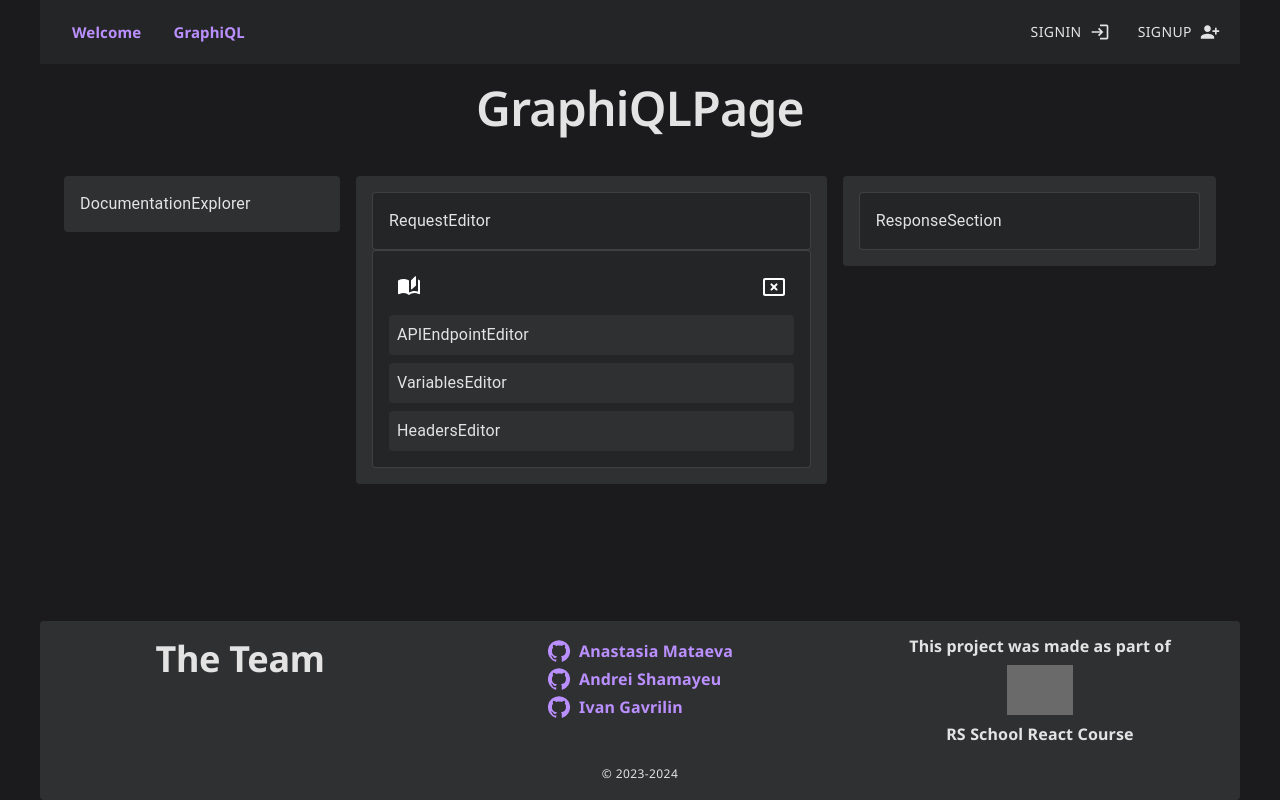
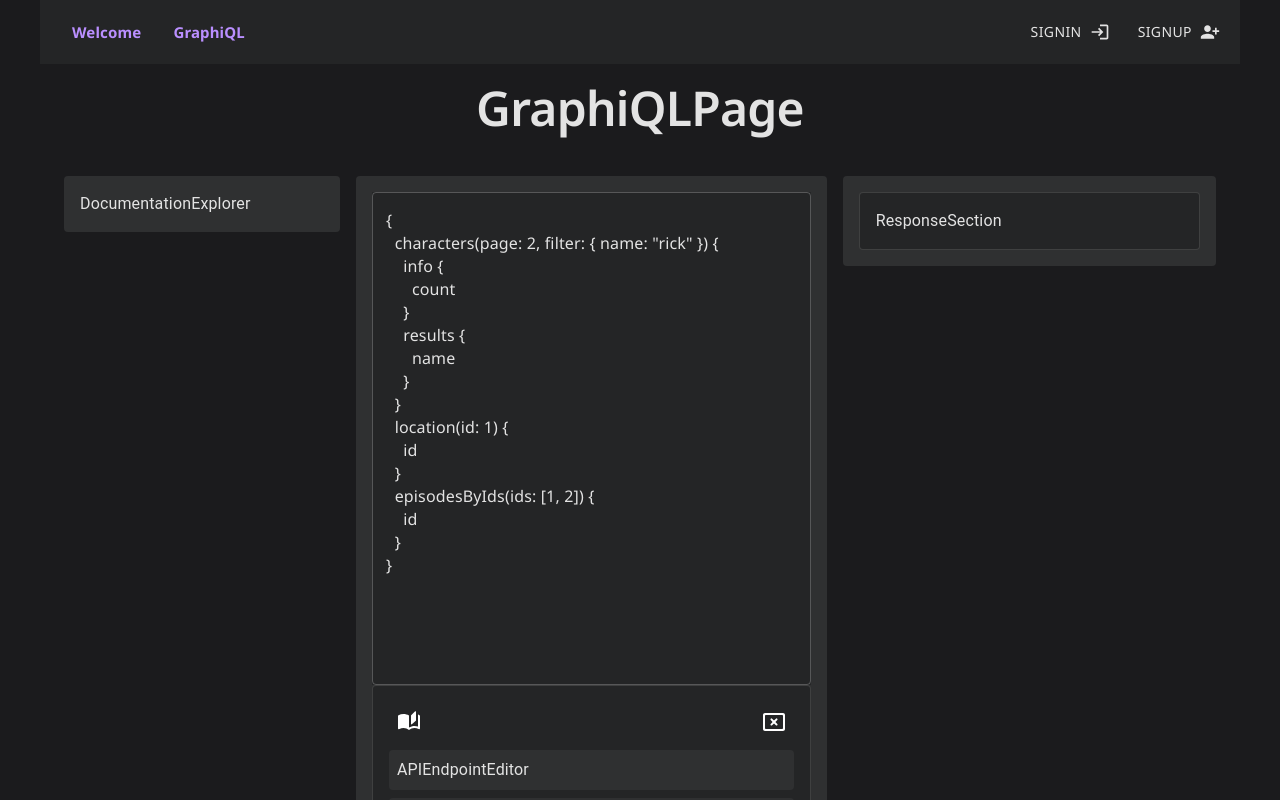
Before and after one commit to Ivan-Gav/graphiql-app, a React (Vite) app: page /graphiql in a window 1280 px wide. Shown: the top 800 px of the page. Built offline with nearby package versions, Linux system fonts and the light colour scheme; grey boxes are pictures that could not be loaded.

Commit message:
feat: add RequestEditor textfield

```diff
--- a/src/components/RequestEditor/RequestEditor.tsx
+++ b/src/components/RequestEditor/RequestEditor.tsx
@@ -1,10 +1,38 @@
 import React from 'react';
-import { Paper } from '@mui/material';
+import { TextField } from '@mui/material';
+
+const defaultString = `{
+  characters(page: 2, filter: { name: "rick" }) {
+    info {
+      count
+    }
+    results {
+      name
+    }
+  }
+  location(id: 1) {
+    id
+  }
+  episodesByIds(ids: [1, 2]) {
+    id
+  }
+}
+`;
 
 export default function RequestEditor() {
+  const handleChange = () => {
+    console.log('handleChange');
+  };
   return (
     <>
-      <Paper variant="outlined">RequestEditor</Paper>
+      <TextField
+        variant="outlined"
+        multiline
+        rows={20}
+        defaultValue={defaultString}
+        onChange={handleChange}
+        fullWidth
+      />
     </>
   );
 }
```
